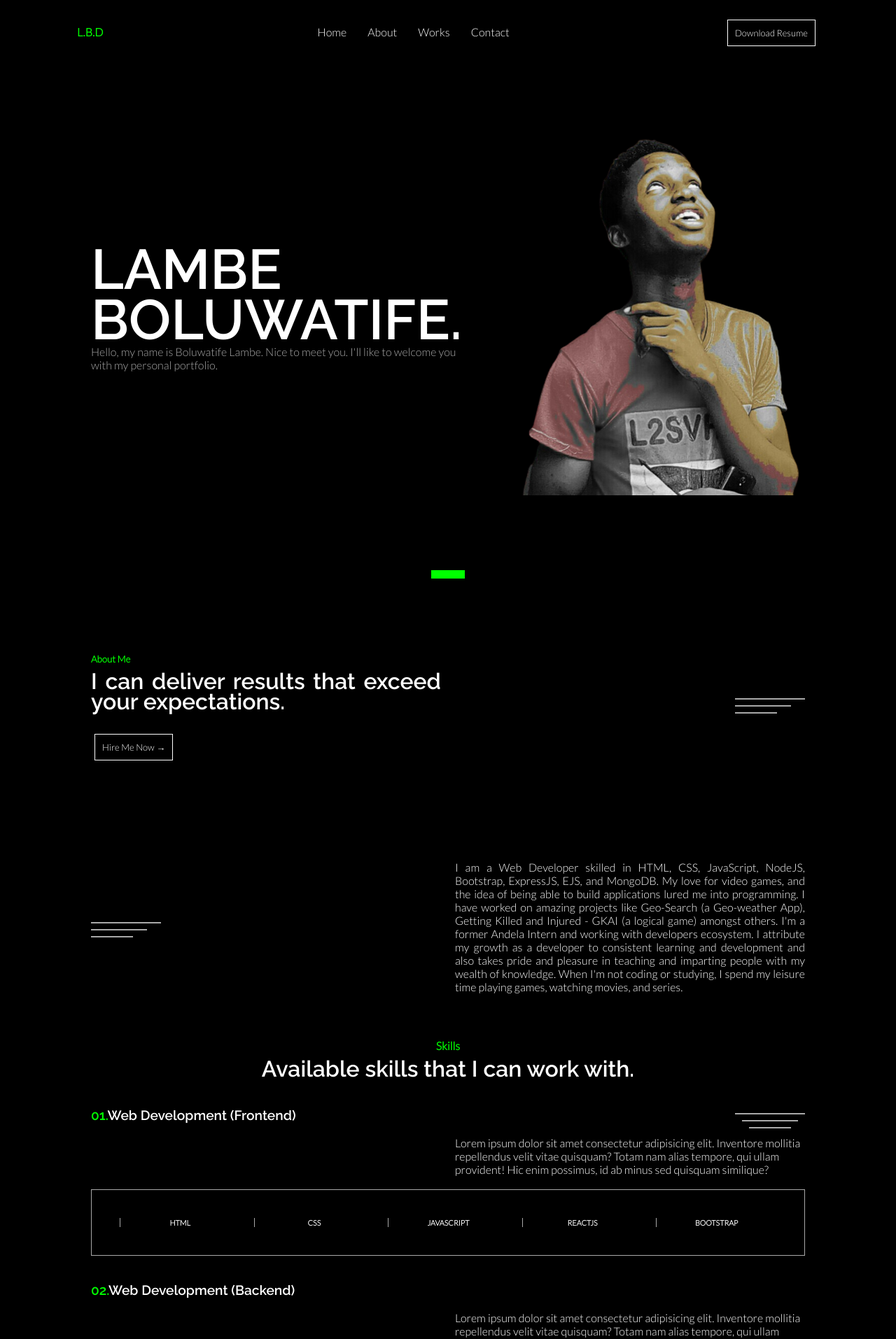
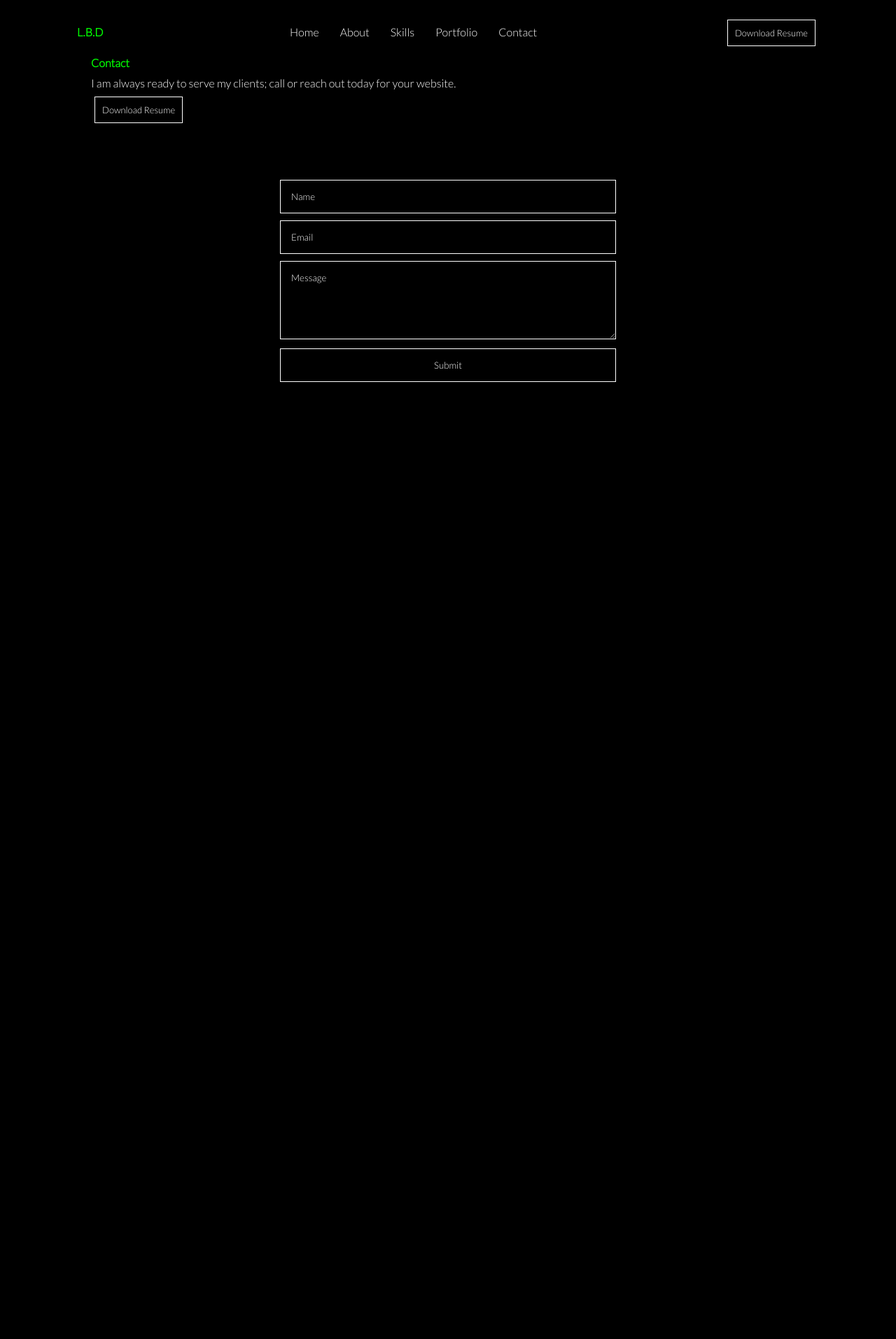
Before and after one commit to lambeboluwatife/react-portfolio, a React (Create React App) app: page /contact in a window 1280 px wide. Shown: the top 1914 px of the page at 70% size. After the commit the page ends 800 px from the top, so only its background shows below. Built offline with nearby package versions, Linux system fonts and the light colour scheme.

Commit message:
added react router to navigate to different pages

```diff
--- a/package.json
+++ b/package.json
@@ -3,12 +3,15 @@
   "version": "0.1.0",
   "private": true,
   "dependencies": {
+    "@react-spring/web": "^9.7.2",
     "@testing-library/jest-dom": "^5.16.5",
     "@testing-library/react": "^13.4.0",
     "@testing-library/user-event": "^13.5.0",
     "react": "^18.2.0",
     "react-dom": "^18.2.0",
+    "react-router-dom": "^6.11.2",
     "react-scripts": "5.0.1",
+    "react-spring": "^9.7.1",
     "web-vitals": "^2.1.4"
   },
   "scripts": {
--- a/src/App.css
+++ b/src/App.css
@@ -48,9 +48,10 @@ ul {
 .showcase {
   height: 90vh;
   color: #fff;
-  background-image: url(./images/lbd-removebg-preview.png);
+  background-image: url(./images/Bolu.jpg);
   background-repeat: no-repeat;
   background-position: right;
+  background-size: cover;
   opacity: 1;
 }
 
@@ -140,7 +141,7 @@ ul {
 .backend span {
   font-weight: 900;
   font-family: "Raleway", sans-serif;
-  font-size: larger;
+  font-size: large;
 }
 
 .number {
@@ -150,7 +151,7 @@ ul {
 .skills {
   text-align: center;
   border: 1px solid darkgray;
-  padding: 40px;
+  padding: 30px;
   align-items: center;
 }
 
@@ -270,6 +271,10 @@ ul {
   height: 0;
 }
 
+.contact-area {
+  margin-top: 5%;
+}
+
 form {
   display: block;
 }
@@ -327,6 +332,10 @@ footer hr {
   .contact .grid {
     grid-template-columns: 1fr;
     grid-template-rows: 1fr;
+  }
+
+  .info {
+    margin-top: 70%;
   }
 
   .skill {
--- a/src/App.js
+++ b/src/App.js
@@ -1,25 +1,26 @@
 import "./App.css";
+import { BrowserRouter as Router, Routes, Route } from "react-router-dom";
 import About from "./components/About";
 import Contact from "./components/Contact";
-import Footer from "./components/Footer";
+// import Footer from "./components/Footer";
 import Header from "./components/Header";
 import Portfolio from "./components/Portfolio";
 import Showcase from "./components/Showcase";
 import Skills from "./components/Skills";
-import Squares from "./components/Squares";
 
 const App = () => {
   return (
-    <div>
+    <Router>
       <Header />
-      <Showcase />
-      <Squares />
-      <About />
-      <Skills />
-      <Portfolio />
-      <Contact />
-      <Footer />
-    </div>
+      <Routes>
+        <Route path="/" element={<Showcase />} />
+        <Route path="/about" element={<About />} />
+        <Route path="/skills" element={<Skills />} />
+        <Route path="/portfolio" element={<Portfolio />} />
+        <Route path="/contact" element={<Contact />} />
+      </Routes>
+      {/* <Footer /> */}
+    </Router>
   );
 };
 
--- a/src/components/About.jsx
+++ b/src/components/About.jsx
@@ -1,6 +1,15 @@
+import { useSpring, animated } from "@react-spring/web";
+
 const About = () => {
+  const fadeIn = useSpring({
+    from: { opacity: 0, marginTop: -500 },
+    to: { opacity: 1, marginTop: 0 },
+    config: {
+      duration: 1000,
+    },
+  });
   return (
-    <div className="about container">
+    <animated.div className="about container" style={fadeIn}>
       <div className="grid about-title">
         <div>
           <h5>About Me</h5>
@@ -43,7 +52,7 @@ const About = () => {
           series.
         </div>
       </div>
-    </div>
+    </animated.div>
   );
 };
 
--- a/src/components/Contact.jsx
+++ b/src/components/Contact.jsx
@@ -1,8 +1,16 @@
 import Resume from "../assets/Boluwatife's Resume.pdf";
+import { useSpring, animated } from "@react-spring/web";
 
 const Contact = () => {
+  const fadeIn = useSpring({
+    from: { opacity: 0, marginTop: -500 },
+    to: { opacity: 1, marginTop: 0 },
+    config: {
+      duration: 1000,
+    },
+  });
   return (
-    <div className="container contact">
+    <animated.div className="container contact" style={fadeIn}>
       <h4>Contact</h4>
 
       <p className="sub">
@@ -20,7 +28,7 @@ const Contact = () => {
         Download Resume
       </a>
 
-      <div className="grid grid-3">
+      <div className="grid grid-3 contact-area">
         <div className=""></div>
         <div className="contact-form">
           <form
@@ -76,7 +84,7 @@ const Contact = () => {
         </div>
         <div className=""></div>
       </div>
-    </div>
+    </animated.div>
   );
 };
 
--- a/src/components/Header.jsx
+++ b/src/components/Header.jsx
@@ -1,4 +1,5 @@
 import Resume from "../assets/Boluwatife's Resume.pdf";
+import { Link } from "react-router-dom";
 const Header = () => {
   return (
     <div className=" container header">
@@ -6,16 +7,19 @@ const Header = () => {
       <div className="links">
         <ul>
           <li>
-            <a href="/">Home</a>
+            <Link to="/">Home</Link>
           </li>
           <li>
-            <a href="/">About</a>
+            <Link to="/about">About</Link>
           </li>
           <li>
-            <a href="/">Works</a>
+            <Link to="/skills">Skills</Link>
           </li>
           <li>
-            <a href="/">Contact</a>
+            <Link to="/portfolio">Portfolio</Link>
+          </li>
+          <li>
+            <Link to="/contact">Contact</Link>
           </li>
         </ul>
       </div>
--- a/src/components/Portfolio.jsx
+++ b/src/components/Portfolio.jsx
@@ -1,10 +1,17 @@
 import portfolios from "../data/portfolio";
 import Work from "./Work";
+import { useSpring, animated } from "@react-spring/web";
 
 const Portfolio = () => {
-  //   console.log(portfolios);
+  const fadeIn = useSpring({
+    from: { opacity: 0, marginTop: -500 },
+    to: { opacity: 1, marginTop: 0 },
+    config: {
+      duration: 1000,
+    },
+  });
   return (
-    <div className="portfolio container">
+    <animated.div className="portfolio container" style={fadeIn}>
       <div className="grid portfolio-title">
         <div>
           <h4>Portfolio</h4>
@@ -27,7 +34,7 @@ const Portfolio = () => {
       </div>
       <br />
       <br />
-    </div>
+    </animated.div>
   );
 };
 
--- a/src/components/Showcase.jsx
+++ b/src/components/Showcase.jsx
@@ -1,6 +1,15 @@
+import { useSpring, animated } from "@react-spring/web";
 const Showcase = () => {
+  const fadeIn = useSpring({
+    from: { opacity: 0, marginTop: -500 },
+    to: { opacity: 1, marginTop: 0 },
+    config: {
+      duration: 1000,
+    },
+  });
   return (
-    <div className="container showcase">
+    <>
+      <animated.div className="container showcase" style={fadeIn}>
         <div className="grid">
           <div className="info">
             <h1 className="info-title">LAMBE BOLUWATIFE.</h1>
@@ -11,7 +20,8 @@ const Showcase = () => {
           </div>
           <div className="info-image"></div>
         </div>
-    </div>
+      </animated.div>
+    </>
   );
 };
 
--- a/src/components/Skills.jsx
+++ b/src/components/Skills.jsx
@@ -1,6 +1,15 @@
+import { useSpring, animated } from "@react-spring/web";
+
 const Skills = () => {
+  const fadeIn = useSpring({
+    from: { opacity: 0, marginTop: -500 },
+    to: { opacity: 1, marginTop: 0 },
+    config: {
+      duration: 1000,
+    },
+  });
   return (
-    <div className="container">
+    <animated.div className="container" style={fadeIn}>
       <div className="skills-header">
         <h4>Skills</h4>
         <h2>Available skills that I can work with.</h2>
@@ -24,10 +33,12 @@ const Skills = () => {
           <div className="skills-desc grid">
             <div className=""></div>
             <div className="">
-              Lorem ipsum dolor sit amet consectetur adipisicing elit. Inventore
-              mollitia repellendus velit vitae quisquam? Totam nam alias
-              tempore, qui ullam provident! Hic enim possimus, id ab minus sed
-              quisquam similique?
+              <p>
+                Lorem ipsum dolor sit amet consectetur adipisicing elit.
+                Inventore mollitia repellendus velit vitae quisquam? Totam nam
+                alias tempore, qui ullam provident! Hic enim possimus, id ab
+                minus sed quisquam similique?
+              </p>
             </div>
           </div>
           <br />
@@ -62,10 +73,12 @@ const Skills = () => {
             <div className="skills-desc grid">
               <div className=""></div>
               <div className="">
-                Lorem ipsum dolor sit amet consectetur adipisicing elit.
-                Inventore mollitia repellendus velit vitae quisquam? Totam nam
-                alias tempore, qui ullam provident! Hic enim possimus, id ab
-                minus sed quisquam similique?
+                <p>
+                  Lorem ipsum dolor sit amet consectetur adipisicing elit.
+                  Inventore mollitia repellendus velit vitae quisquam? Totam nam
+                  alias tempore, qui ullam provident! Hic enim possimus, id ab
+                  minus sed quisquam similique?
+                </p>
               </div>
             </div>
             <br />
@@ -89,7 +102,7 @@ const Skills = () => {
           </div>
         </div>
       </div>
-    </div>
+    </animated.div>
   );
 };
 
```
Also changed, not shown: src/images/Bolu.jpg (added), 1 other file (tests, documents, lock files or other folders). Lines whose indentation alone changed are shown as unchanged.
